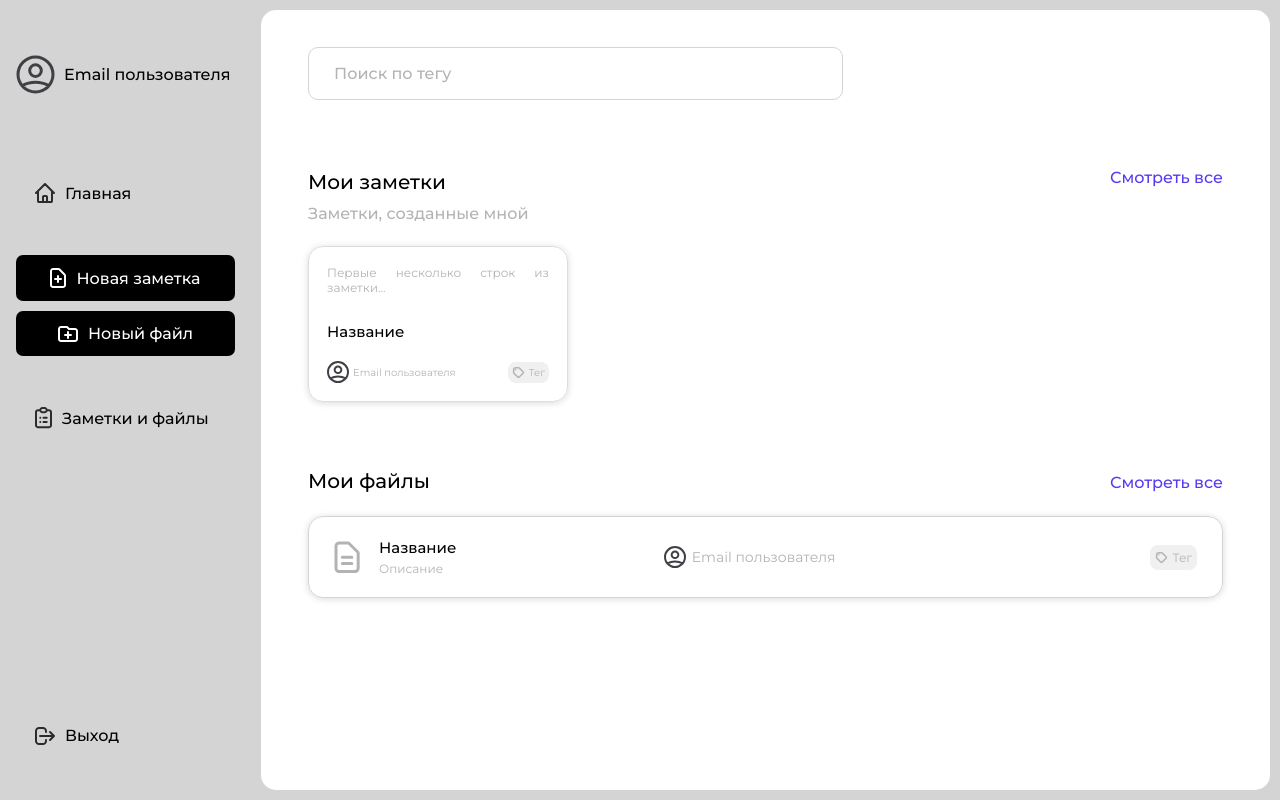
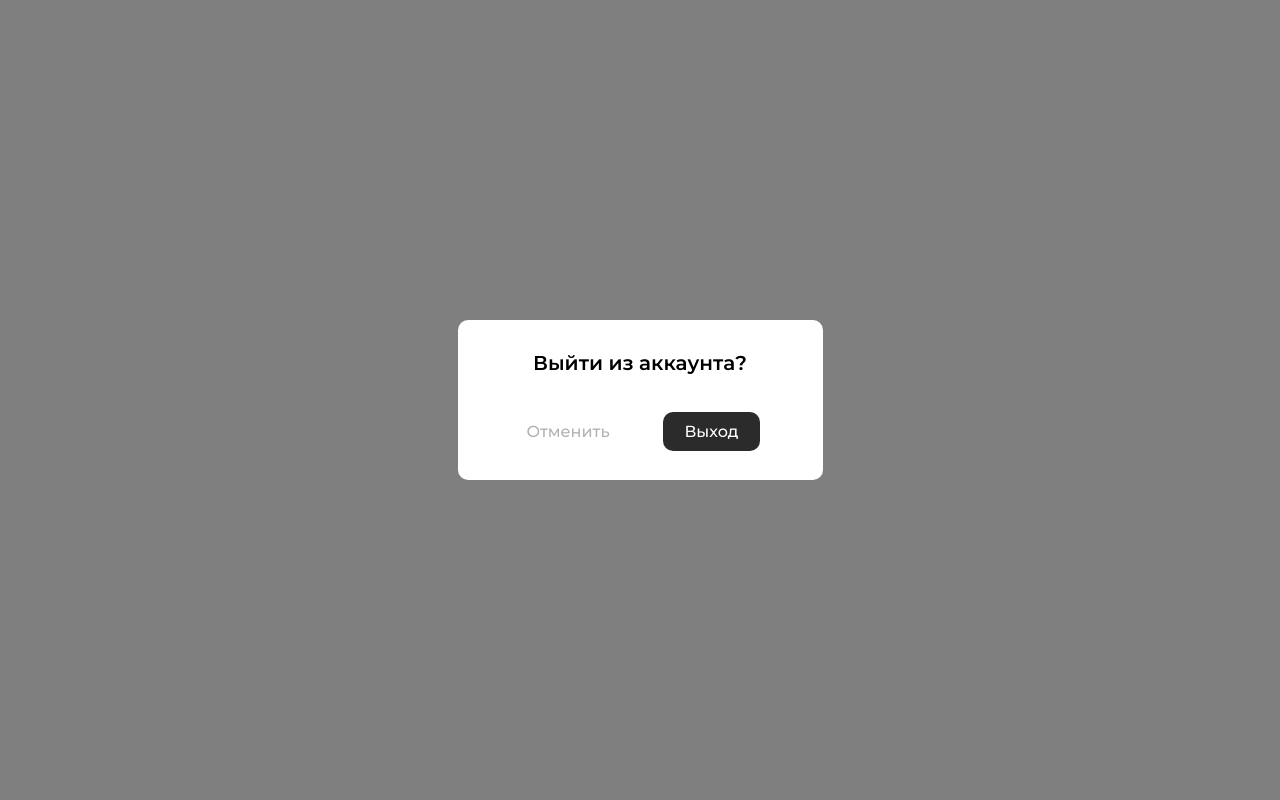
Before and after one commit to hil1ch/vite-react-ts-project, a React (Vite) app: page / in a window 1280 px wide. Built offline with nearby package versions, Linux system fonts and the light colour scheme.

Commit message:
ApproveExit

```diff
--- a/src/App/App.tsx
+++ b/src/App/App.tsx
@@ -1,8 +1,8 @@
-import MyNotesAndFilesPage from "../Pages/MyNotesAndFilesPage/MyNotesAndFilesPage";
+import ApproveExit from "../Widgets/ApproveExit/ApproveExit";
 
 function App() {
   return <div>
-    <MyNotesAndFilesPage />
+    <ApproveExit />
   </div>
 }
 
--- /dev/null
+++ b/src/Widgets/ApproveExit/ApproveExit.css
@@ -0,0 +1,61 @@
+.modal__overlay {
+   position: fixed;
+   top: 0;
+   left: 0;
+   width: 100%;
+   height: 100%;
+   background-color: rgba(0, 0, 0, 0.5);
+   display: flex;
+   justify-content: center;
+   align-items: center;
+   z-index: 1000;
+}
+
+.approve__action {
+   margin: auto;
+   width: 365px;
+   height: 160px;
+   background-color: #fff;
+   border-radius: 10px;
+
+}
+
+.approve__inner {
+   padding: 31px 63px;
+   font-family: 'Montserrat', sans-serif;
+}
+
+.approve__title {
+   font-size: 20px;
+   font-weight: 600;
+   margin: 0;
+   margin-bottom: 37px;
+   text-align: center;
+}
+
+.approve__btn {
+   display: flex;
+   justify-content: space-between;
+}
+
+.approve__cancel {
+   font-family: 'Montserrat', sans-serif;
+   border: none;
+   background-color: #fff;
+   font-size: 16px;
+   font-weight: 500;
+   color: #B2B2B2;
+   cursor: pointer;
+}
+
+.approve__delete {
+   font-family: 'Montserrat', sans-serif;
+   border: none;
+   color: #fff;
+   background-color: #2B2B2B;
+   padding: 10px 21px;
+   border-radius: 10px;
+   font-size: 16px;
+   font-weight: 500;
+   cursor: pointer;
+}
--- /dev/null
+++ b/src/Widgets/ApproveExit/ApproveExit.tsx
@@ -0,0 +1,21 @@
+import './ApproveExit.css';
+
+function ApproveExit() {
+   return (
+      <div className="approve__open">
+         <div className="modal__overlay">
+            <section className="approve__action">
+               <div className="approve__inner">
+                  <h2 className="approve__title">Выйти из аккаунта?</h2>
+                  <div className="approve__btn">
+                     <button type="button" className="approve__cancel">Отменить</button>
+                     <button type="button" className="approve__delete">Выход</button>
+                  </div>
+               </div>
+            </section>
+         </div>
+      </div>
+   )
+}
+
+export default ApproveExit;
```
